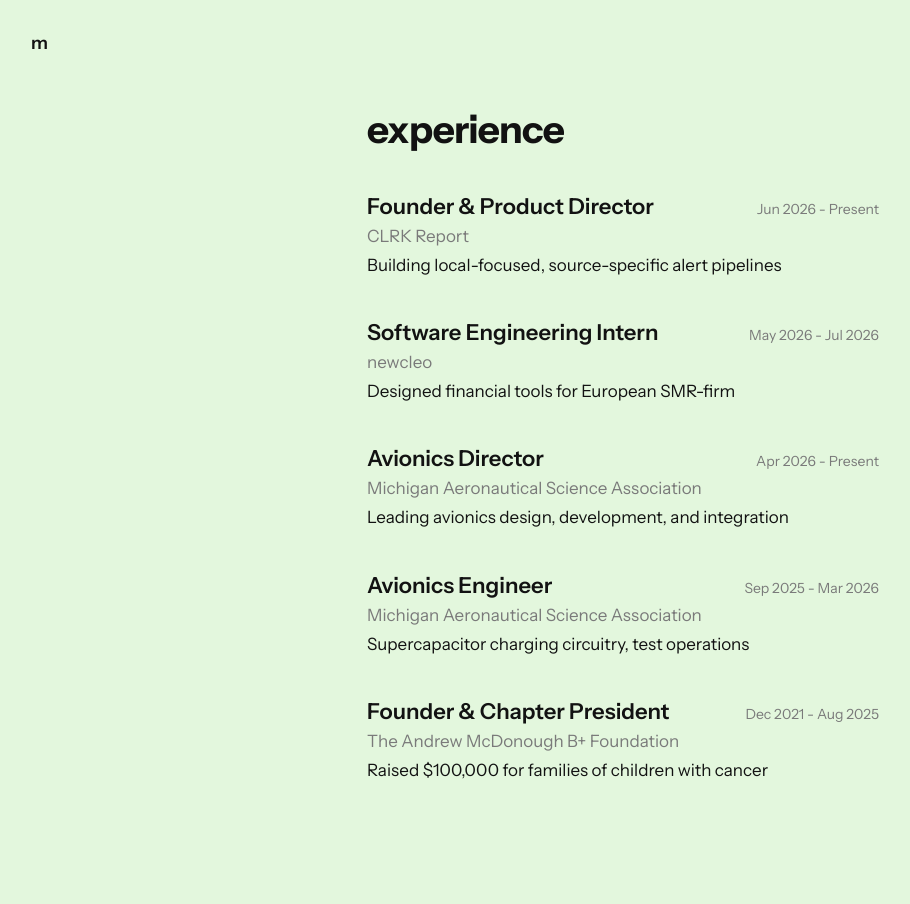
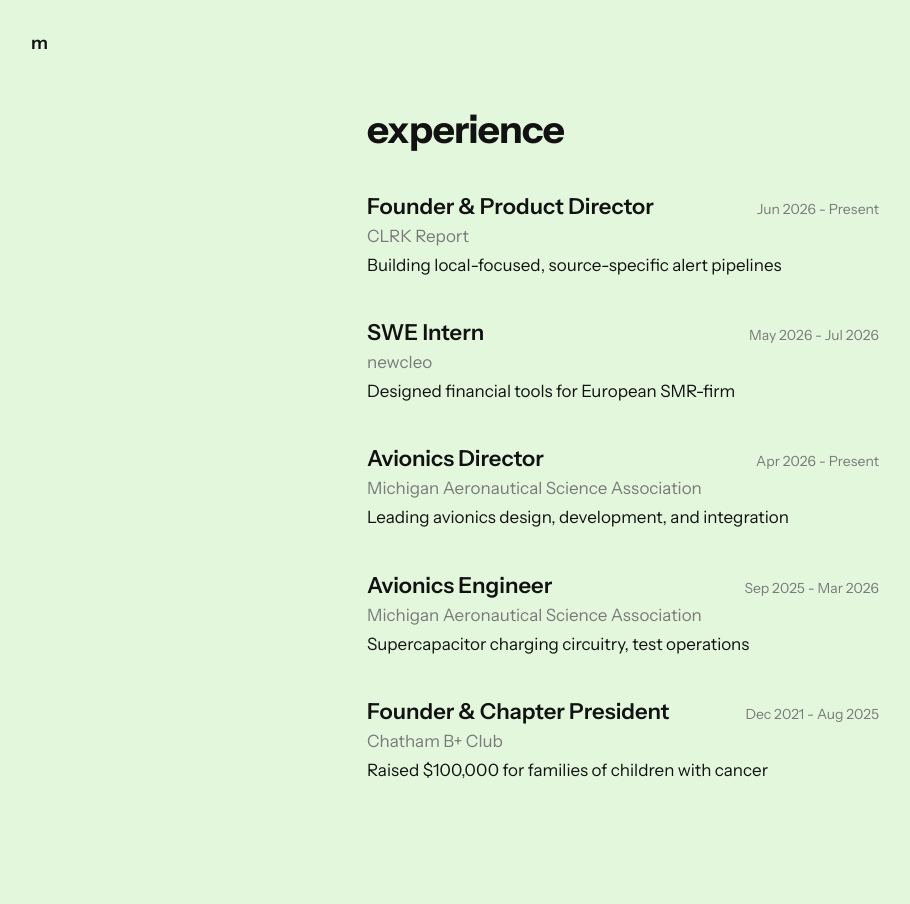
Before and after one commit to m6bg/m6bg.github.io, a Jekyll site: the page built from experience.md, in a window 1280 px wide. Shown: the whole page, without its empty margins (17-927 px from the left). Built offline with Jekyll 4.4.1, drawn with Linux system fonts in a browser that asks for light colours.

Commit message:
Update experience

```diff
--- a/_data/experience.yml
+++ b/_data/experience.yml
@@ -6,7 +6,7 @@
   dates: Jun 2026 - Present
   description: Building local-focused, source-specific alert pipelines
 
-- role: Software Engineering Intern
+- role: SWE Intern
   org: newcleo
   dates: May 2026 - Jul 2026
   description: Designed financial tools for European SMR-firm
@@ -22,6 +22,6 @@
   description: Supercapacitor charging circuitry, test operations
 
 - role: Founder & Chapter President
-  org: The Andrew McDonough B+ Foundation
+  org: Chatham B+ Club
   dates: Dec 2021 - Aug 2025
   description: Raised $100,000 for families of children with cancer
```
